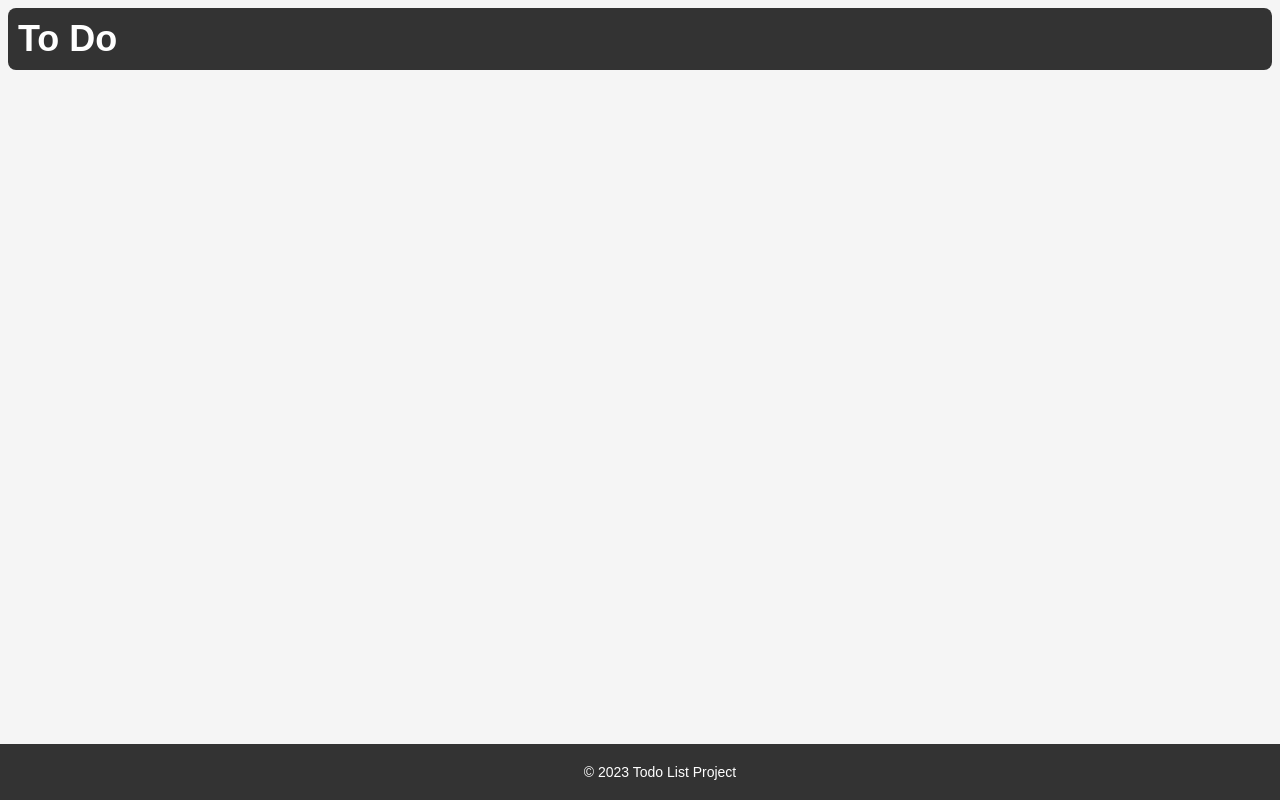
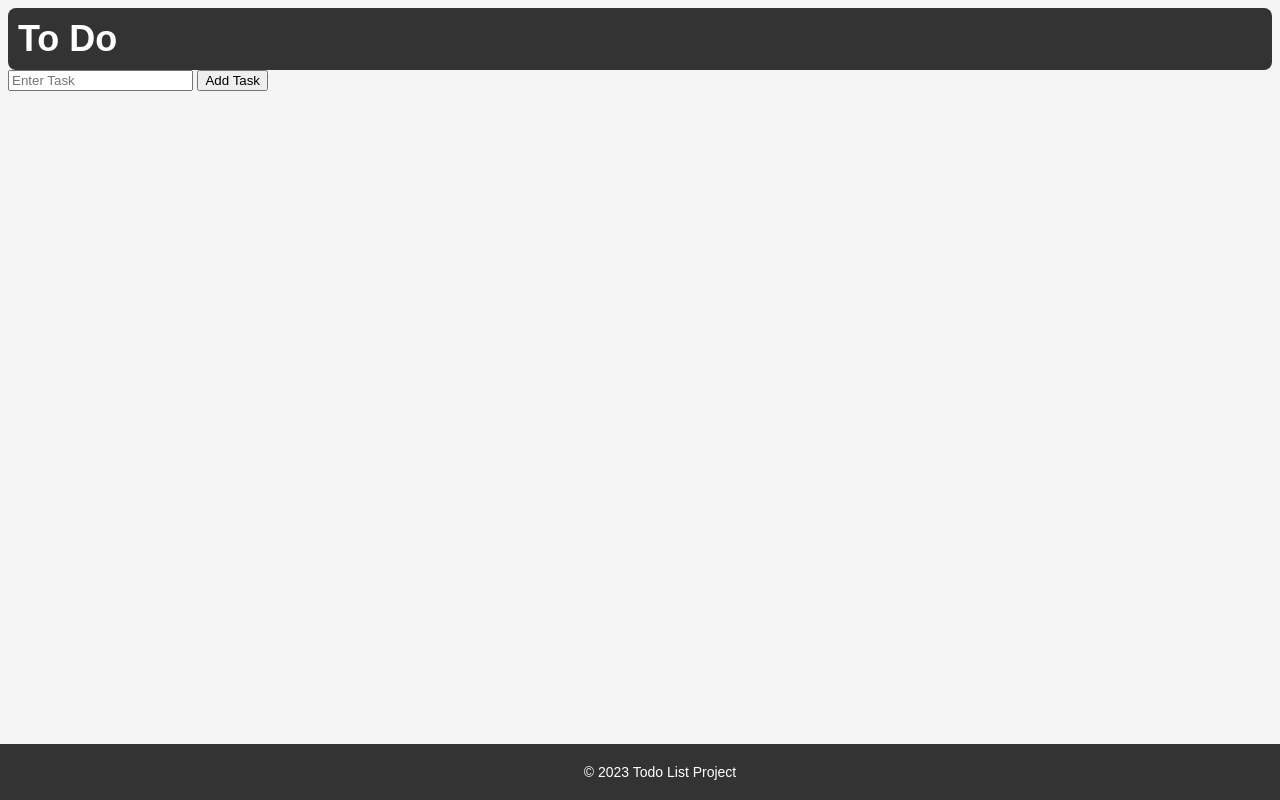
Before and after one commit to m7moudGadallah/todo-list, a plain HTML site: page index.html in a window 1280 px wide. Shown: the top 800 px of the page. Drawn offline with Linux system fonts and the light colour scheme.

Commit message:
Modify index.html
- Add input form
- Add Tasks div

```diff
--- a/index.html
+++ b/index.html
@@ -9,6 +9,13 @@
     <header>
         <h1>To Do</h1>
     </header>
+    <main>
+        <div class="form">
+            <input type="text" placeholder="Enter Task" class="input"/>
+            <input type="submit" class="add" value="Add Task"/>
+        </div>
+        <div class="tasks"></div>
+    </main>
     <footer>
         <p>© 2023 Todo List Project</p>
     </footer>
```
